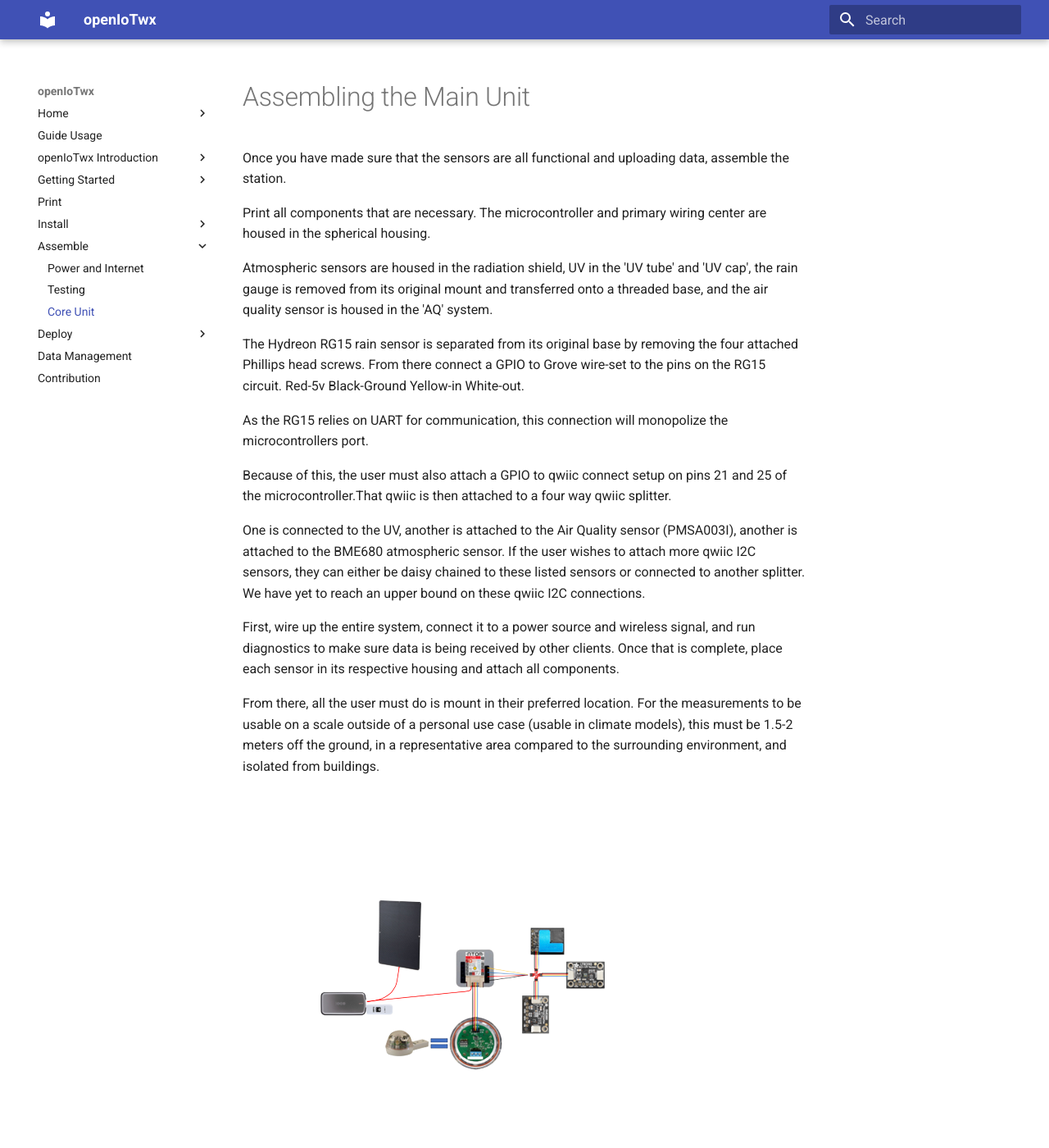
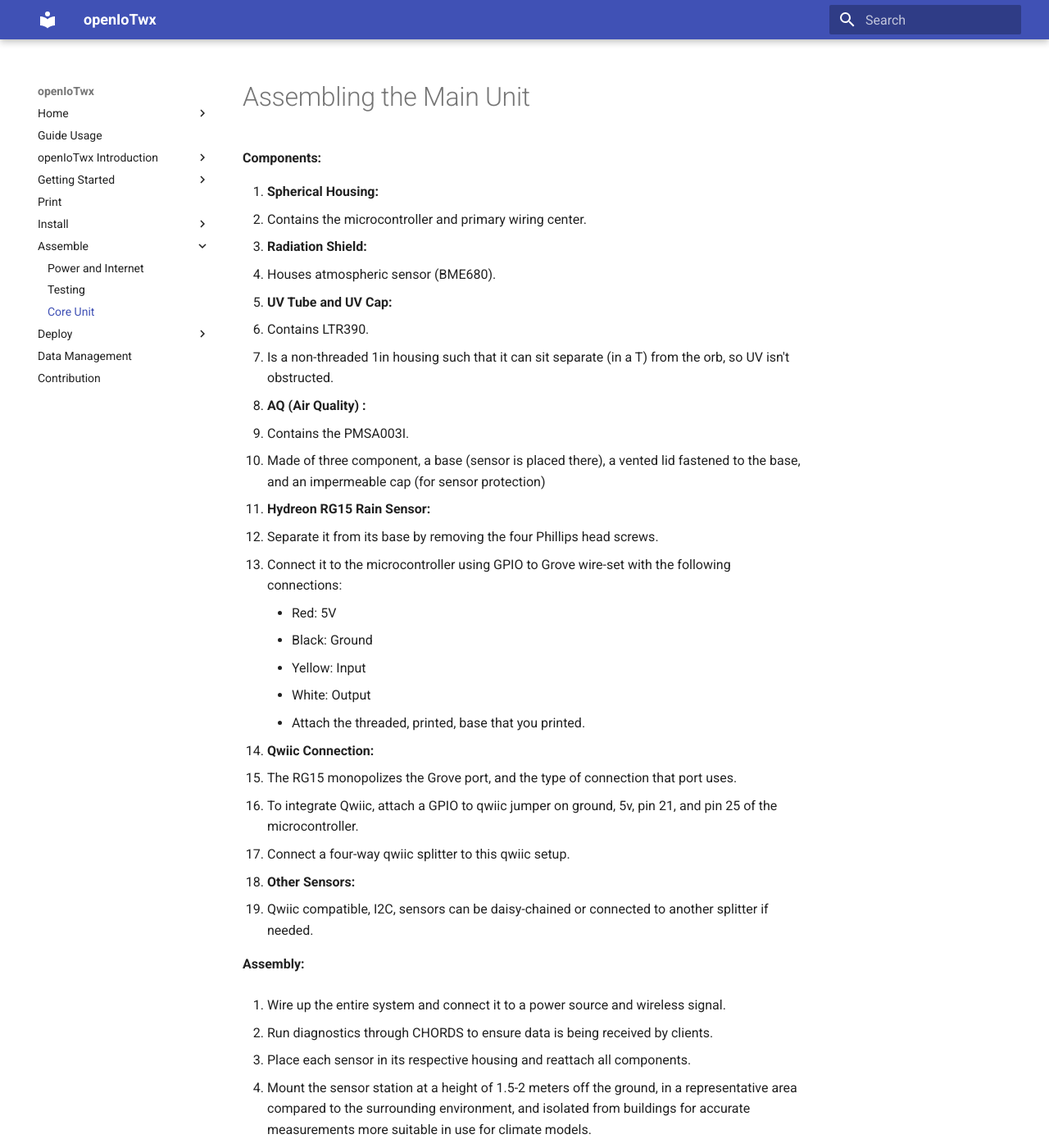
Before and after one commit to NCAR/openiotwx, an MkDocs documentation site: the page built from docs/assemble/core.md, in a window 1280 px wide and 1400 px high. Shown: the whole window at 82% size. Built offline with MkDocs 1.6.1 and Material for MkDocs 9.7.7, drawn with Linux system fonts in a browser that asks for light colours.

Commit message:
more formatting

```diff
--- a/docs/assemble/core.md
+++ b/docs/assemble/core.md
@@ -1,22 +1,49 @@
 # Assembling the Main Unit
 
-Once you have made sure that the sensors are all functional and uploading data, assemble the station.
+**Components:**
+
+1. **Spherical Housing:**
+   - Contains the microcontroller and primary wiring center.
+
+2. **Radiation Shield:**
+   - Houses atmospheric sensor (BME680).
+
+3. **UV Tube and UV Cap:**
+   - Contains LTR390.
+   - Is a non-threaded 1in housing such that it can sit separate (in a T) from the orb, so UV isn't
+   obstructed.
+
+5. **AQ (Air Quality) :**
+   - Contains the PMSA003I.
+   - Made of three component, a base (sensor is placed there), a vented lid fastened to the base,
+   and an impermeable cap (for sensor protection)
 
 
-Print all components that are necessary. The microcontroller and primary wiring center are housed in the spherical housing.
+6. **Hydreon RG15 Rain Sensor:**
+   - Separate it from its base by removing the four Phillips head screws.
+   - Connect it to the microcontroller using GPIO to Grove wire-set with the following connections:
+     - Red: 5V
+     - Black: Ground
+     - Yellow: Input
+     - White: Output
+    - Attach the threaded, printed, base that you printed.
 
-Atmospheric sensors are housed in the radiation shield, UV in the 'UV tube' and 'UV cap', the rain gauge is removed from its original mount and transferred onto a threaded base, and the air quality sensor is housed in the 'AQ' system.
+7. **Qwiic Connection:**
+   - The RG15 monopolizes the Grove port, and the type of connection that port uses.
+   - To integrate Qwiic, attach a GPIO to qwiic jumper on ground, 5v, pin 21, and pin 25 of the microcontroller.
+   - Connect a four-way qwiic splitter to this qwiic setup.
 
-The Hydreon RG15 rain sensor is separated from its original base by removing the four attached Phillips head screws. From there connect a GPIO to Grove wire-set to the pins on the RG15 circuit. Red-5v Black-Ground Yellow-in White-out.
+8. **Other Sensors:**
+   - Qwiic compatible, I2C, sensors can be daisy-chained or connected to another splitter if needed.
 
-As the RG15 relies on UART for communication, this connection will monopolize the microcontrollers port.
+**Assembly:**
 
-Because of this, the user must also attach a GPIO to qwiic connect setup on pins 21 and 25 of the microcontroller.That qwiic is then attached to a four way qwiic splitter.
+1. Wire up the entire system and connect it to a power source and wireless signal.
 
-One is connected to the UV, another is attached to the Air Quality sensor (PMSA003I), another is attached to the BME680 atmospheric sensor. If the user wishes to attach more qwiic I2C sensors, they can either be daisy chained to these listed sensors or connected to another splitter. We have yet to reach an upper bound on these qwiic I2C connections.
+2. Run diagnostics through CHORDS to ensure data is being received by clients.
 
-First, wire up the entire system, connect it to a power source and wireless signal, and run diagnostics to make sure data is being received by other clients. Once that is complete, place each sensor in its respective housing and attach all components.
+3. Place each sensor in its respective housing and reattach all components.
 
-From there, all the user must do is mount in their preferred location. For the measurements to be usable on a scale outside of a personal use case (usable in climate models), this must be 1.5-2 meters off the ground, in a representative area compared to the surrounding environment, and isolated from buildings.
+4. Mount the sensor station at a height of 1.5-2 meters off the ground, in a representative area compared to the surrounding environment, and isolated from buildings for accurate measurements more suitable in use for climate models.
 
 ![wiring](.././img/electronic_layout.png)
```
Also changed, not shown: docs/assemble/connection.md (+4 -12 lines), docs/assemble/testing.md (+1 -1 lines), docs/getting-started/materials.md (+3 -0 lines), 1 other file.
